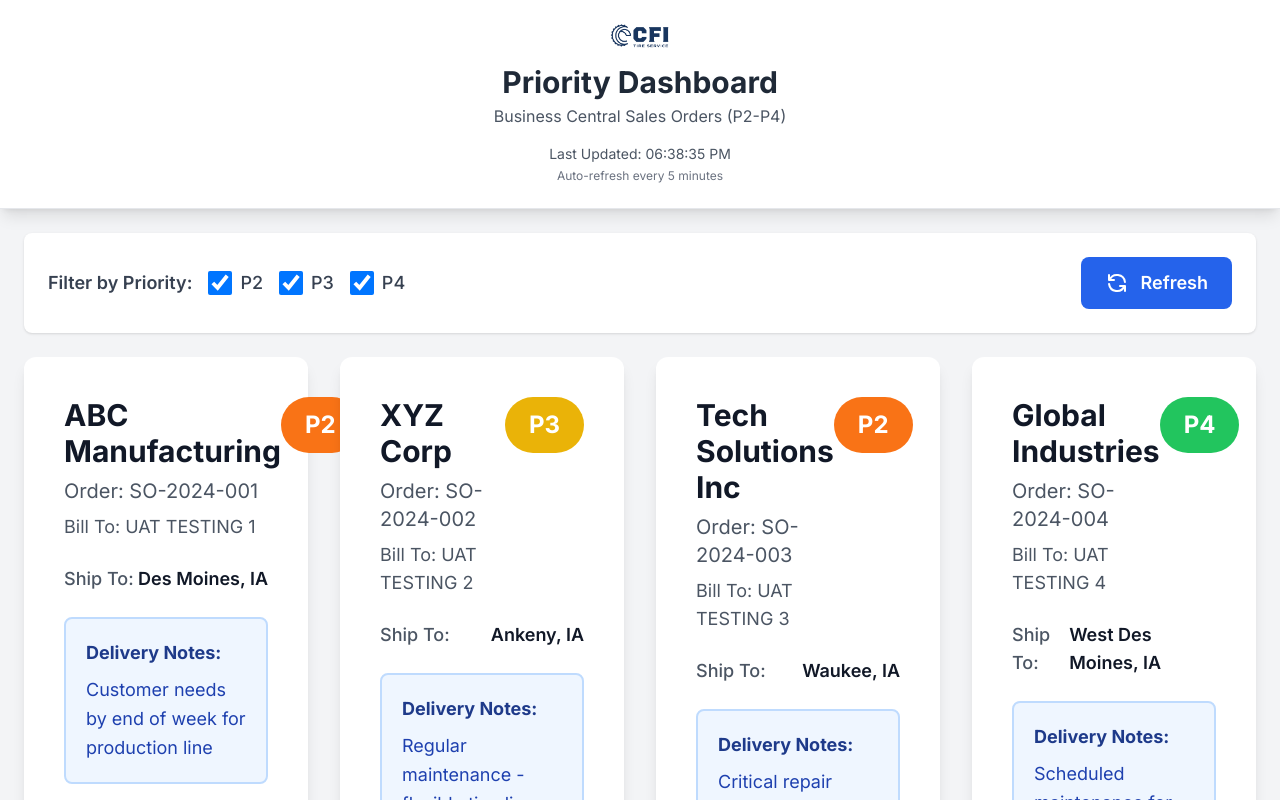
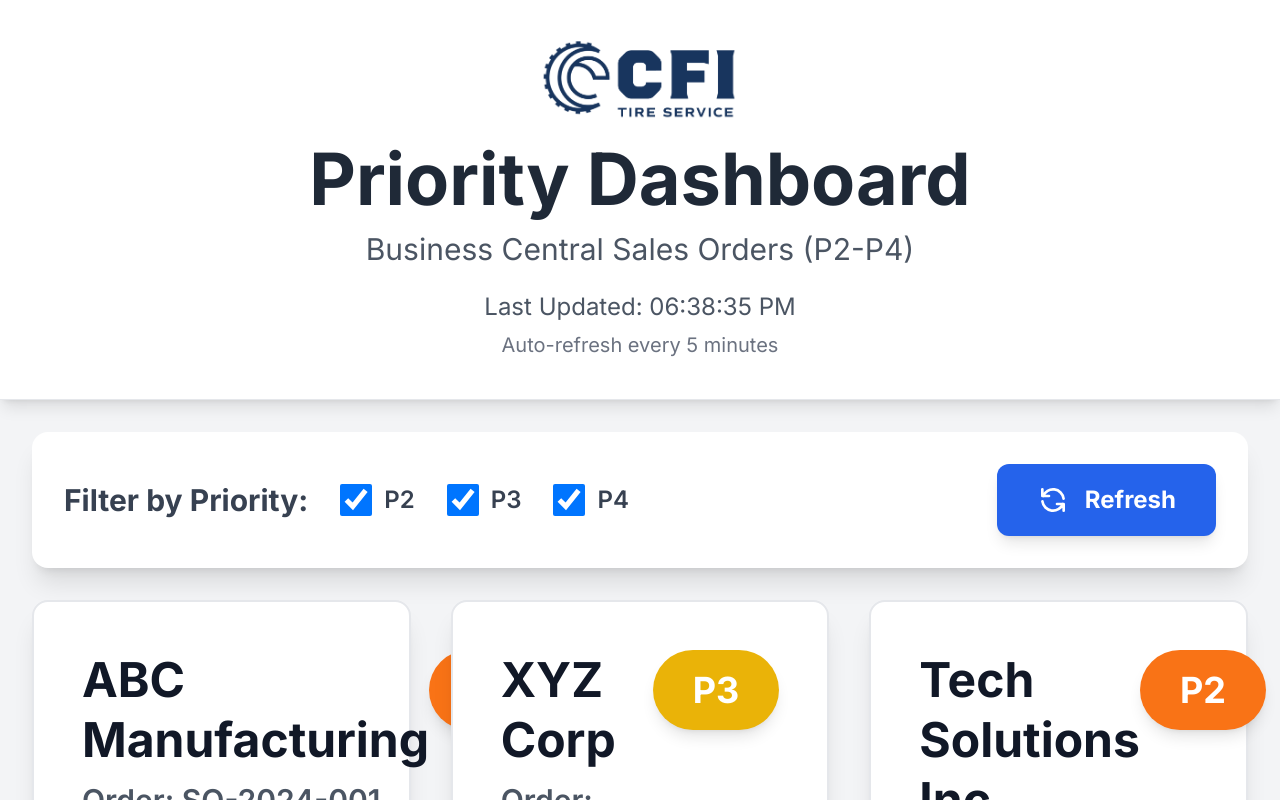
Before and after one commit to M-Tech365/dixon-dashboard, a Next.js app: page /dashboard in a window 1280 px wide. Shown: the top 800 px of the page. Built offline with nearby package versions, Linux system fonts and the light colour scheme.

Commit message:
65" tv update

```diff
--- a/app/dashboard/page.tsx
+++ b/app/dashboard/page.tsx
@@ -54,8 +54,8 @@ export default function DashboardPage() {
     <div className="min-h-screen bg-gray-100">
       {lastRefresh && <DashboardHeader lastRefresh={lastRefresh} isRefreshing={isRefreshing} />}
 
-      <div className="w-full px-6 py-6">
-        <div className="mb-6 bg-white p-6 rounded-lg shadow">
+      <div className="w-full px-8 py-8">
+        <div className="mb-8 bg-white p-8 rounded-2xl shadow-xl">
           <PriorityFilter
             selectedPriorities={selectedPriorities}
             onPriorityChange={setSelectedPriorities}
@@ -65,13 +65,13 @@ export default function DashboardPage() {
         </div>
 
         {filteredOrders.length === 0 ? (
-          <div className="bg-white rounded-lg shadow p-8 text-center">
-            <p className="text-gray-500 text-lg">
+          <div className="bg-white rounded-2xl shadow-xl p-16 text-center">
+            <p className="text-gray-500 text-4xl font-semibold">
               {isRefreshing ? 'Loading orders...' : 'No orders found with selected priorities'}
             </p>
           </div>
         ) : (
-          <div className="grid gap-8 md:grid-cols-2 lg:grid-cols-3 xl:grid-cols-4">
+          <div className="grid gap-10 lg:grid-cols-2 xl:grid-cols-3">
             {filteredOrders.map(order => (
               <OrderCard key={order.id} order={order} />
             ))}
--- a/components/dashboard-header.tsx
+++ b/components/dashboard-header.tsx
@@ -15,25 +15,25 @@ export function DashboardHeader({ lastRefresh, isRefreshing }: DashboardHeaderPr
   };
 
   return (
-    <div className="bg-white text-gray-800 p-6 shadow-lg border-b">
-      <div className="flex flex-col items-center gap-4">
+    <div className="bg-white text-gray-800 p-10 shadow-lg border-b">
+      <div className="flex flex-col items-center gap-6">
         <Image
           src="/CFITireLogo.svg"
           alt="CFI Tire Logo"
-          width={60}
-          height={60}
+          width={200}
+          height={200}
         />
         <div className="text-center">
-          <h1 className="text-3xl font-bold">Priority Dashboard</h1>
-          <p className="text-gray-600 mt-1">Business Central Sales Orders (P2-P4)</p>
+          <h1 className="text-7xl font-bold">Priority Dashboard</h1>
+          <p className="text-3xl text-gray-600 mt-4">Business Central Sales Orders (P2-P4)</p>
         </div>
         <div className="text-center">
           {lastRefresh && (
-            <p className="text-sm text-gray-600">
+            <p className="text-2xl text-gray-600">
               Last Updated: {formatTime(lastRefresh)}
             </p>
           )}
-          <p className="text-xs text-gray-500 mt-1">
+          <p className="text-xl text-gray-500 mt-2">
             {isRefreshing ? 'Refreshing...' : 'Auto-refresh every 5 minutes'}
           </p>
         </div>
--- a/components/order-card.tsx
+++ b/components/order-card.tsx
@@ -16,33 +16,33 @@ export function OrderCard({ order }: OrderCardProps) {
 
 
   return (
-    <div className="bg-white rounded-xl shadow-lg p-10 hover:shadow-xl transition-shadow h-full">
-      <div className="flex justify-between items-start mb-6">
+    <div className="bg-white rounded-2xl shadow-xl p-12 hover:shadow-2xl transition-shadow h-full border-2 border-gray-200">
+      <div className="flex justify-between items-start mb-8">
         <div className="flex-1">
-          <h3 className="text-3xl font-bold text-gray-900 mb-2">{order.customerName}</h3>
-          <p className="text-xl text-gray-600">Order: {order.orderNumber}</p>
+          <h3 className="text-5xl font-bold text-gray-900 mb-3 leading-tight">{order.customerName}</h3>
+          <p className="text-3xl text-gray-600 font-semibold">Order: {order.orderNumber}</p>
           {order.billToName && (
-            <p className="text-lg text-gray-600 mt-2">Bill To: {order.billToName}</p>
+            <p className="text-2xl text-gray-600 mt-3">Bill To: {order.billToName}</p>
           )}
           {order.reference && (
-            <p className="text-base text-gray-400 mt-2">Ref: {order.reference}</p>
+            <p className="text-xl text-gray-400 mt-3">Ref: {order.reference}</p>
           )}
         </div>
         <PriorityBadge priority={order.priority} />
       </div>
 
-      <div className="space-y-4">
+      <div className="space-y-5">
         {order.requestedDeliveryDate && order.requestedDeliveryDate !== '0001-01-01' && (
-          <div className="flex justify-between text-lg">
+          <div className="flex justify-between text-2xl">
             <span className="text-gray-600 font-medium">Requested Delivery:</span>
-            <span className="text-gray-900 font-semibold">{formatDate(order.requestedDeliveryDate)}</span>
+            <span className="text-gray-900 font-bold">{formatDate(order.requestedDeliveryDate)}</span>
           </div>
         )}
 
         {(order.shipToCity || order.shipToState) && (
-          <div className="flex justify-between text-lg">
+          <div className="flex justify-between text-2xl">
             <span className="text-gray-600 font-medium">Ship To:</span>
-            <span className="text-gray-900 font-semibold">
+            <span className="text-gray-900 font-bold">
               {order.shipToCity}{order.shipToCity && order.shipToState && ', '}{order.shipToState}
             </span>
           </div>
@@ -50,9 +50,9 @@ export function OrderCard({ order }: OrderCardProps) {
       </div>
 
       {order.cfiDeliveryNotes && (
-        <div className="mt-6 p-5 bg-blue-50 rounded-lg border-2 border-blue-200">
-          <p className="text-lg font-bold text-blue-900 mb-2">Delivery Notes:</p>
-          <p className="text-lg text-blue-800 leading-relaxed">{order.cfiDeliveryNotes}</p>
+        <div className="mt-8 p-6 bg-blue-50 rounded-xl border-4 border-blue-300">
+          <p className="text-2xl font-bold text-blue-900 mb-3">Delivery Notes:</p>
+          <p className="text-2xl text-blue-800 leading-relaxed">{order.cfiDeliveryNotes}</p>
         </div>
       )}
     </div>
--- a/components/priority-badge.tsx
+++ b/components/priority-badge.tsx
@@ -19,7 +19,7 @@ export function PriorityBadge({ priority }: PriorityBadgeProps) {
   };
 
   return (
-    <span className={`px-6 py-3 rounded-full text-2xl font-bold ${getStyles()}`}>
+    <span className={`px-10 py-5 rounded-full text-4xl font-bold shadow-lg ${getStyles()}`}>
       {priority}
     </span>
   );
--- a/components/priority-filter.tsx
+++ b/components/priority-filter.tsx
@@ -19,18 +19,18 @@ export function PriorityFilter({ selectedPriorities, onPriorityChange, onRefresh
   };
 
   return (
-    <div className="flex gap-8 items-center justify-between flex-wrap">
-      <div className="flex gap-4 items-center">
-        <span className="text-lg font-semibold text-gray-700">Filter by Priority:</span>
+    <div className="flex gap-12 items-center justify-between flex-wrap">
+      <div className="flex gap-8 items-center">
+        <span className="text-3xl font-bold text-gray-700">Filter by Priority:</span>
         {priorities.map(priority => (
-          <label key={priority} className="flex items-center gap-2 cursor-pointer">
+          <label key={priority} className="flex items-center gap-3 cursor-pointer">
             <input
               type="checkbox"
               checked={selectedPriorities.includes(priority)}
               onChange={() => handlePriorityToggle(priority)}
-              className="w-6 h-6 text-blue-600 rounded focus:ring-blue-500"
+              className="w-8 h-8 text-blue-600 rounded focus:ring-blue-500"
             />
-            <span className="text-lg font-medium text-gray-700">{priority}</span>
+            <span className="text-2xl font-semibold text-gray-700">{priority}</span>
           </label>
         ))}
       </div>
@@ -38,10 +38,10 @@ export function PriorityFilter({ selectedPriorities, onPriorityChange, onRefresh
         <button
           onClick={onRefresh}
           disabled={isRefreshing}
-          className="px-6 py-3 bg-blue-600 text-white text-lg rounded-lg hover:bg-blue-700 disabled:bg-gray-400 disabled:cursor-not-allowed transition-colors flex items-center gap-3 font-semibold"
+          className="px-10 py-5 bg-blue-600 text-white text-2xl rounded-xl hover:bg-blue-700 disabled:bg-gray-400 disabled:cursor-not-allowed transition-colors flex items-center gap-4 font-bold shadow-lg"
         >
           <svg
-            className={`w-6 h-6 ${isRefreshing ? 'animate-spin' : ''}`}
+            className={`w-8 h-8 ${isRefreshing ? 'animate-spin' : ''}`}
             fill="none"
             stroke="currentColor"
             viewBox="0 0 24 24"
```
